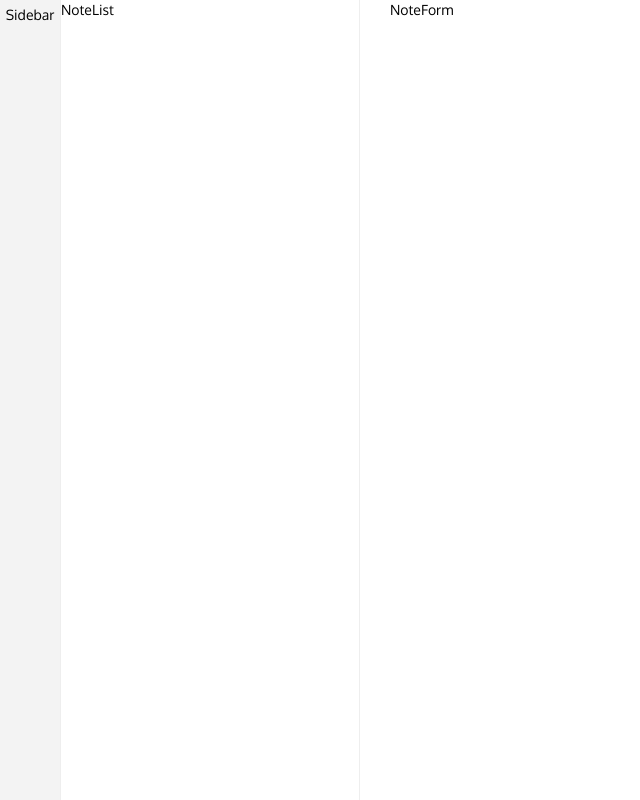
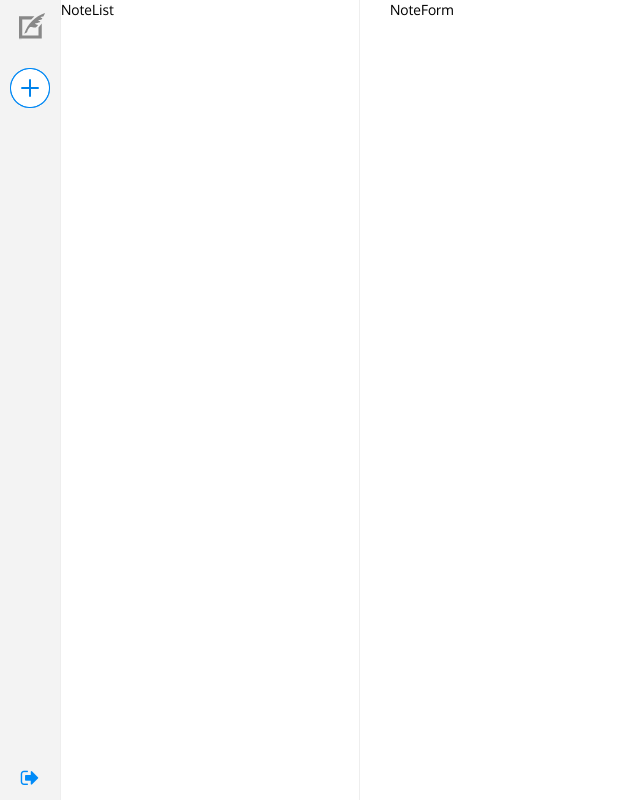
Before and after one commit to imarijr/noteHerder, a React (Create React App) app: page / in a window 1280 px wide. Shown: the whole page, without its empty margins (0-640 px from the left). Built offline with nearby package versions, Linux system fonts and the light colour scheme; a web font is replaced by a local one.

Commit message:
add icons to sideBar

```diff
--- a/src/Sidebar.js
+++ b/src/Sidebar.js
@@ -1,10 +1,25 @@
 import React from 'react'
+
+import quill from './quill.svg'
+import newIcon from './new.png'
+import newHover from './new-hover.png'
 
 const Sidebar = () => {
     return(
-        <div className="Sidebar">
-            Sidebar
-        </div>
+        <nav className="Sidebar">
+          <div className="logo">
+            <img src={quill} alt="Noteherder"/>
+          </div>
+          <a className="new-note" href="/notes">
+            <img src={newHover} alt="New note"/>
+            <img className="outline" src={newIcon} alt="New note"/>
+          </a>
+          <div className="SignOut">
+            <button>
+              <i className="fa fa-sign-out"></i>
+            </button>
+          </div>
+        </nav>
     )
 }
 
```
